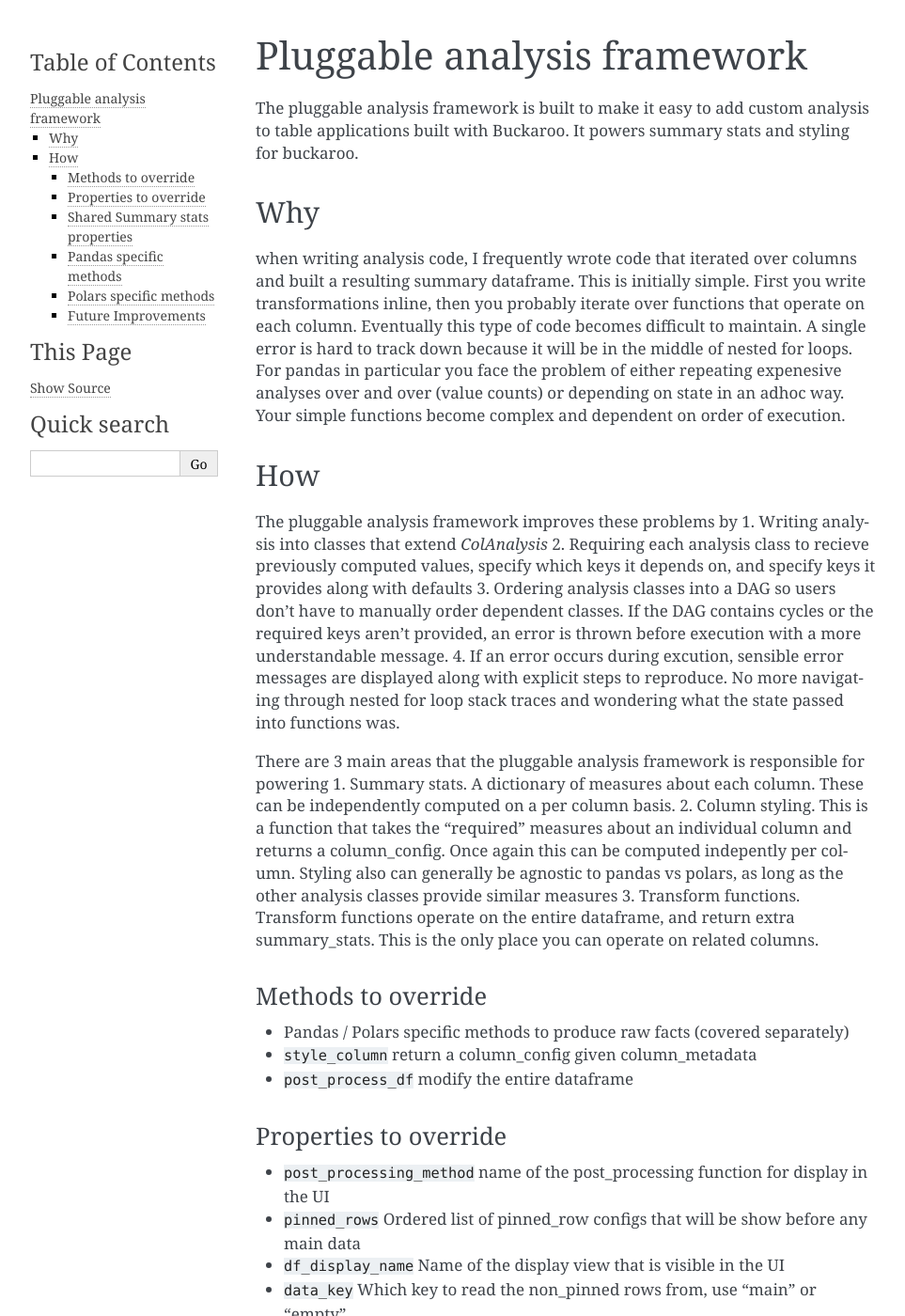
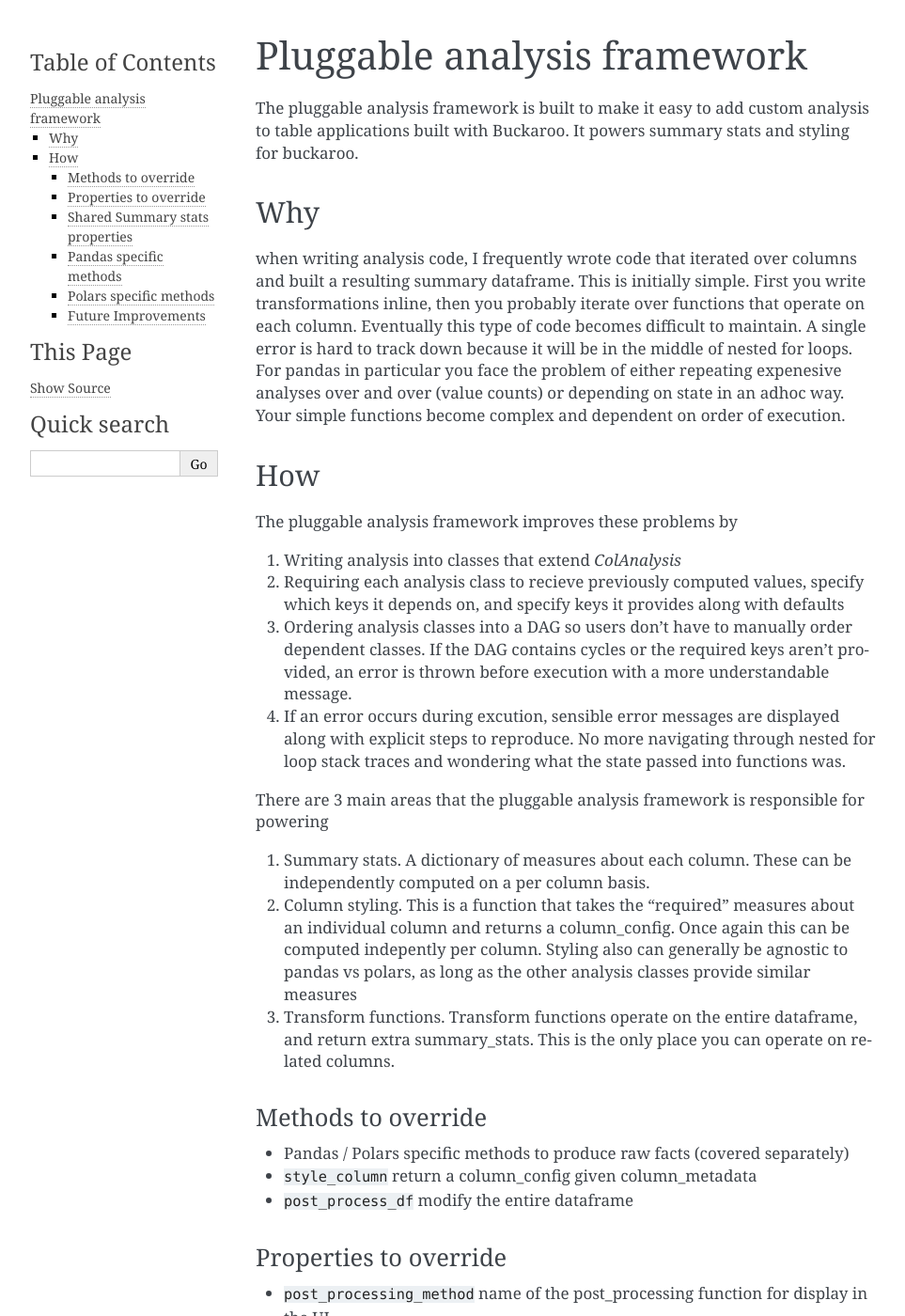
Before and after one commit to paddymul/buckaroo, a Sphinx documentation site: the page built from docs/source/articles/pluggable.rst, in a window 1280 px wide and 1400 px high. Shown: the whole window at 94% size, without its empty margins (148-1111 px from the left). Built offline with Sphinx 7.4.7, drawn with Linux system fonts in a browser that asks for light colours.

Commit message:
numbered lists now render properly

```diff
--- a/docs/source/articles/pluggable.rst
+++ b/docs/source/articles/pluggable.rst
@@ -16,15 +16,17 @@ How
 ---
 
 The pluggable analysis framework improves these problems by
-1. Writing analysis into classes that extend `ColAnalysis`
-2. Requiring each analysis class to recieve previously computed values, specify which keys it depends on, and specify keys it provides along with defaults
-3. Ordering analysis classes into a DAG so users don't have to manually order dependent classes.  If the DAG contains cycles or the required keys aren't provided, an error is thrown before execution with a more understandable message.
-4. If an error occurs during excution, sensible error messages are displayed along with explicit steps to reproduce.  No more navigating through nested for loop stack traces and wondering what the state passed into functions was.
+
+#. Writing analysis into classes that extend `ColAnalysis`
+#. Requiring each analysis class to recieve previously computed values, specify which keys it depends on, and specify keys it provides along with defaults
+#. Ordering analysis classes into a DAG so users don't have to manually order dependent classes.  If the DAG contains cycles or the required keys aren't provided, an error is thrown before execution with a more understandable message.
+#. If an error occurs during excution, sensible error messages are displayed along with explicit steps to reproduce.  No more navigating through nested for loop stack traces and wondering what the state passed into functions was.
 
 There are 3 main areas that the pluggable analysis framework is responsible for powering
-1. Summary stats.  A dictionary of measures about each column.  These can be independently computed on a per column basis.
-2. Column styling.  This is a function that takes the "required" measures about an individual column and returns a column_config.  Once again this can be computed indepently per column.  Styling also can generally be agnostic to pandas vs polars, as long as the other analysis classes provide similar measures
-3. Transform functions.  Transform functions operate on the entire dataframe, and return extra summary_stats.  This is the only place you can operate on related columns.
+
+#. Summary stats.  A dictionary of measures about each column.  These can be independently computed on a per column basis.
+#. Column styling.  This is a function that takes the "required" measures about an individual column and returns a column_config.  Once again this can be computed indepently per column.  Styling also can generally be agnostic to pandas vs polars, as long as the other analysis classes provide similar measures
+#. Transform functions.  Transform functions operate on the entire dataframe, and return extra summary_stats.  This is the only place you can operate on related columns.
 
 Methods to override
 ===================
```
